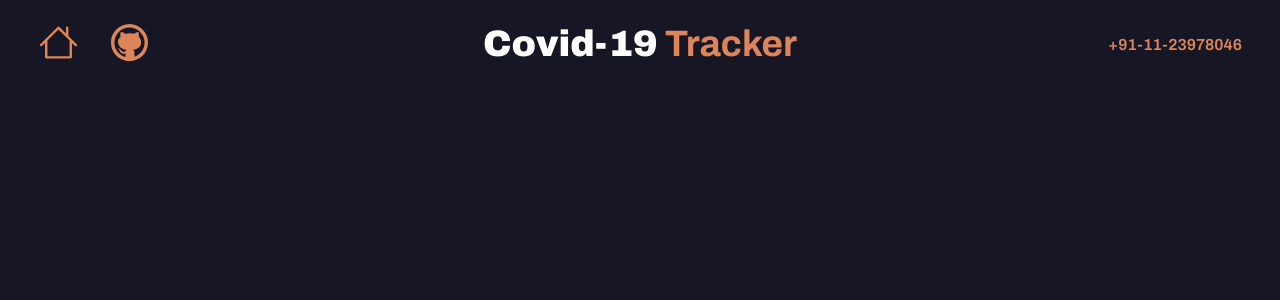
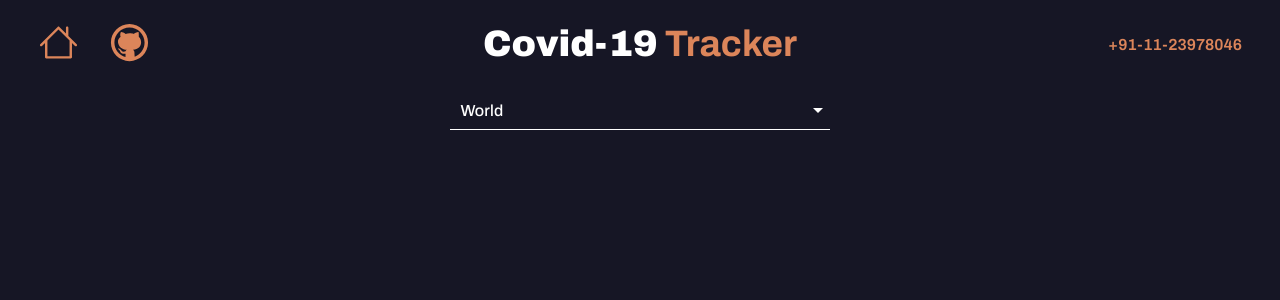
Before and after one commit to Hetav01/covidtracker, a React (Create React App) app: page / in a window 1280 px wide. Shown: the top 300 px of the page. Built offline with nearby package versions, Linux system fonts and the light colour scheme.

Commit message:
second commit

```diff
--- a/package.json
+++ b/package.json
@@ -3,6 +3,7 @@
   "version": "0.1.0",
   "private": true,
   "dependencies": {
+    "@material-ui/core": "^4.11.4",
     "@testing-library/jest-dom": "^5.13.0",
     "@testing-library/react": "^11.2.7",
     "@testing-library/user-event": "^12.8.3",
--- a/src/api/CovApi.js
+++ b/src/api/CovApi.js
@@ -1,5 +1,8 @@
 import axios from "axios";
 
-export default axios.create({
-    baseURL: "https://covid19.mathdro.id/api"
-});
+export const worldData = async () => {
+    const response = await axios.get("https://covid19.mathdro.id/api");
+    console.log(response.data);
+
+    return response;
+};
--- a/src/components/App.js
+++ b/src/components/App.js
@@ -1,12 +1,15 @@
 import React, { useState } from 'react';
 import Header from "./Header";
-import CovApi from "../api/CovApi";
+import { worldData } from "../api/CovApi";
+import axios from "axios";
+import CountryDropDown from "../components/CountryDropDown";
 
 const App = () => {
 
     return (
         <div className="appContainer" >
             <Header />
+            <CountryDropDown />
         </div>
     );
 };
--- /dev/null
+++ b/src/components/CountryDropDown.js
@@ -0,0 +1,19 @@
+import React from 'react';
+import { NativeSelect, FormControl, Box } from '@material-ui/core';
+import "../style/dropdown.css";
+
+const CountryDropDown = () => {
+
+    return (
+        <Box className="boxContainer" justifyContent="center" display="flex">
+            <FormControl className="formControl">
+                <NativeSelect className="nativeSelect">
+                    <option className="options" value="">World</option>
+                    <option className="options" value="">Worlds</option>
+                </NativeSelect>
+            </FormControl>
+        </Box>
+    );
+};
+
+export default CountryDropDown;
--- /dev/null
+++ b/src/style/dropdown.css
@@ -0,0 +1,50 @@
+@import url('https://fonts.googleapis.com/css2?family=Archivo:ital,wght@0,100;0,200;0,300;0,400;0,500;0,600;0,700;0,800;0,900;1,100;1,200;1,300;1,400;1,500;1,600;1,700;1,800;1,900&display=swap');
+
+.formControl {
+    width: 30%;
+    margin-bottom: 30px !important;
+}
+
+.boxContainer {
+    font-family: 'Archivo', sans-serif;
+}
+
+.nativeSelect {
+    justify-content: center;
+    align-items: center;
+}
+
+.MuiSvgIcon-root {
+    fill: white;
+}
+
+.MuiFormControl-root .formControl {
+    padding: 20px 20px 20px 20px !important;
+    font-family: 'Archivo', sans-serif;
+}
+
+.MuiInput-underline:not(.Mui-disabled):before {
+    border-color: white !important;
+}
+
+
+.MuiInputBase-input {
+    color: white !important;
+    font-family: 'Archivo', sans-serif !important;
+    font-weight: 500 !important;
+    padding: 20px 10px 10px 10px !important
+}
+
+.MuiNativeSelect-icon {
+    color: rgb(255, 255, 255, 1) !important;
+    padding-top: 5px !important
+}
+
+.options {
+    font-family: 'Archivo', sans-serif !important;
+    font-weight: 500 !important;
+    padding: 20px 10px 10px 10px !important;
+    background-color: #161625 !important;
+    border-top: 0px !important;
+    border-bottom: 0px !important
+}
```
Also changed, not shown: 1 other file (tests, documents, lock files or other folders).
